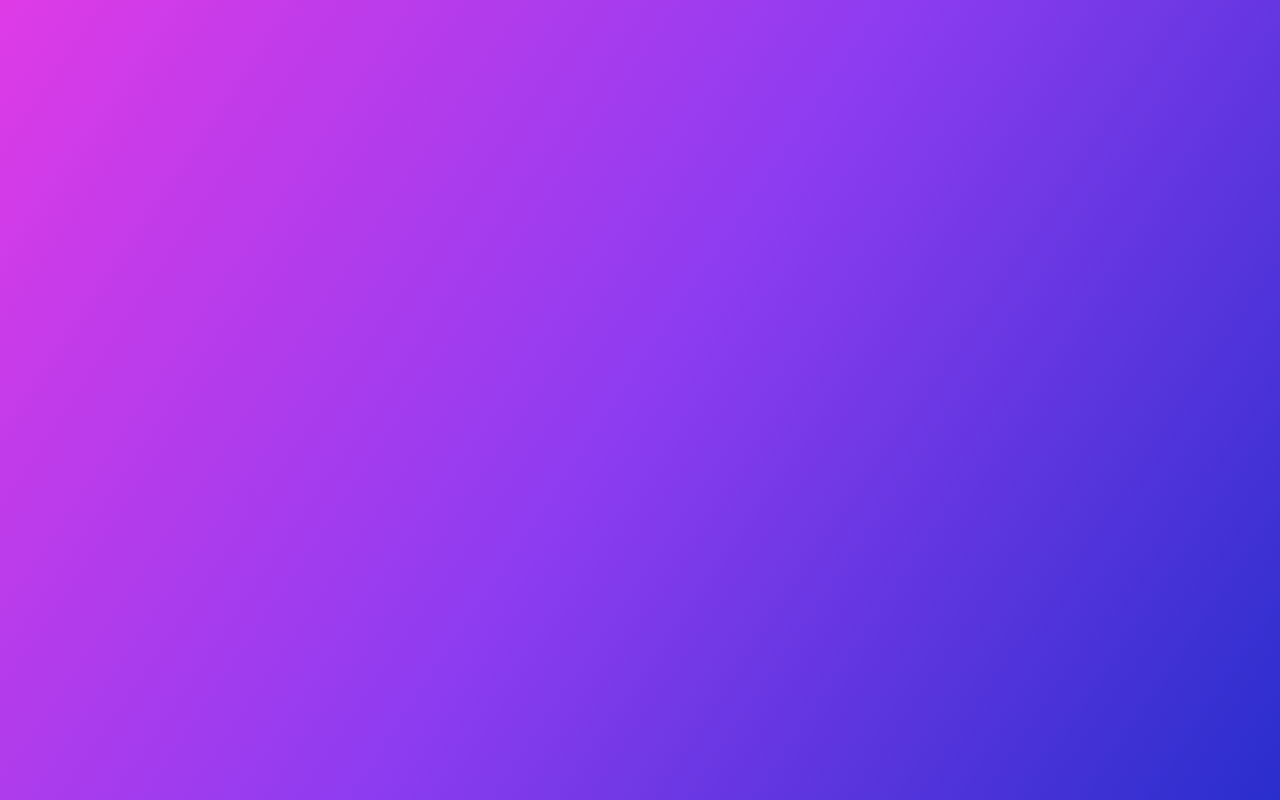
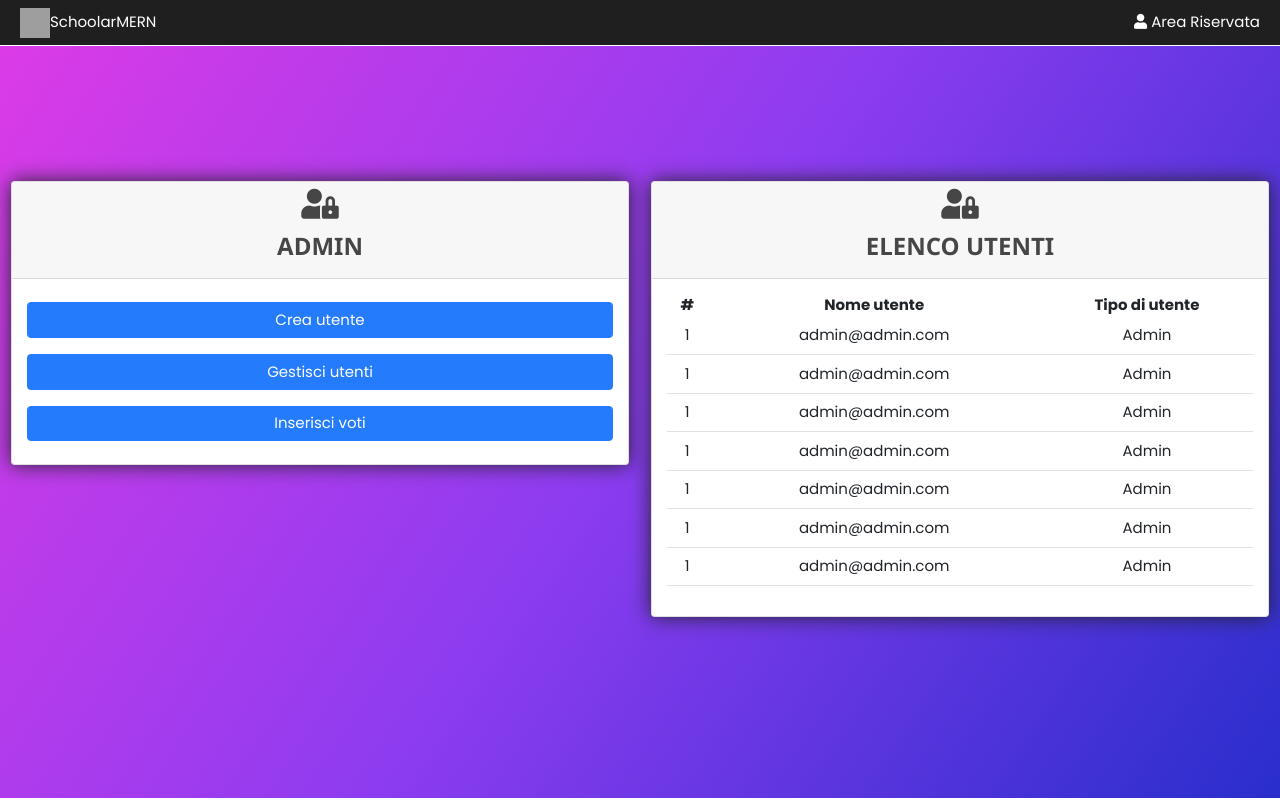
Before and after one commit to scholarStats/Webapp, a React (Create React App) app in the folder app_frontend/: page /Dashboard in a window 1280 px wide. Built offline with nearby package versions, Linux system fonts and the light colour scheme; grey boxes are pictures that could not be loaded.

Commit message:
Added admin dashboard

```diff
--- a/app_frontend/public/css/login.css
+++ b/app_frontend/public/css/login.css
@@ -64,7 +64,7 @@ button:hover {
 }
 
 .container {
-  padding: 60px;
+  padding: 30px;
 }
 
 .modal {
--- a/app_frontend/public/css/style.css
+++ b/app_frontend/public/css/style.css
@@ -53,12 +53,13 @@ section {
     border-bottom: 2px solid white;
 }
 
-#timeSection{
+#timeSection, #dashboardSection{
     width: 100%;
     height: 100vh;
     display: flex;
     align-items: center;
     justify-content: center;
+    flex-direction: column;
 }
 
 #title{
@@ -186,3 +187,21 @@ div > h5 {
     border-radius: 20px;
     padding: 1.3rem;
 }
+
+.card {
+    color: #464646;
+    text-align: center;
+    box-shadow: 0 0 20px #25252e;
+}
+
+.card i {
+    font-size: 30px;
+}
+
+.card h3 {
+    font-weight: 600;
+}
+
+#dashboardSection .row-100 {
+    width: 100vw !important;
+}
--- /dev/null
+++ b/app_frontend/src/Components/Admin/Dashboard.jsx
@@ -0,0 +1,86 @@
+import React, { Component } from 'react';
+import Navbar from '../Partials/Navbar'
+
+class Dashboard extends Component {
+    render = () => {
+        return (
+            <div>
+                <Navbar />
+                <section id="dashboardSection">
+                    <div className="row row-100">
+                        <div className="col-lg-6">
+                            <div className="card">
+                                <div className="card-header">
+                                    <i class="fas fa-user-lock x-large"></i>
+                                    <h3>ADMIN</h3>
+                                </div>
+                                <div className="card-body">
+                                    <button className="btn btn-primary">Crea utente</button>
+                                    <button className="btn btn-primary">Gestisci utenti</button>
+                                    <button className="btn btn-primary">Inserisci voti</button>
+                                </div>
+                            </div>
+                        </div>
+                        <div className="col-lg-6">
+                            <div className="card">
+                                <div className="card-header">
+                                    <i class="fas fa-user-lock x-large"></i>
+                                    <h3>ELENCO UTENTI</h3>
+                                </div>
+                                <div className="card-body user-">
+                                    <table className="table">
+                                        <thead>
+                                            <th>#</th>
+                                            <th>Nome utente</th>
+                                            <th>Tipo di utente</th>
+                                        </thead>
+                                        <tbody>
+                                            {/* Da implementare con il DB */}
+                                            <tr>
+                                                <td>1</td>
+                                                <td>admin@admin.com</td>
+                                                <td>Admin</td>
+                                            </tr>
+                                            <tr>
+                                                <td>1</td>
+                                                <td>admin@admin.com</td>
+                                                <td>Admin</td>
+                                            </tr>
+                                            <tr>
+                                                <td>1</td>
+                                                <td>admin@admin.com</td>
+                                                <td>Admin</td>
+                                            </tr>
+                                            <tr>
+                                                <td>1</td>
+                                                <td>admin@admin.com</td>
+                                                <td>Admin</td>
+                                            </tr>
+                                            <tr>
+                                                <td>1</td>
+                                                <td>admin@admin.com</td>
+                                                <td>Admin</td>
+                                            </tr>
+                                            <tr>
+                                                <td>1</td>
+                                                <td>admin@admin.com</td>
+                                                <td>Admin</td>
+                                            </tr>
+                                            <tr>
+                                                <td>1</td>
+                                                <td>admin@admin.com</td>
+                                                <td>Admin</td>
+                                            </tr>
+                                        </tbody>
+                                    </table>
+                                </div>
+                            </div>
+                        </div>
+                    </div>
+                </section>
+            </div>
+        )
+    }
+}
+
+export default Dashboard;
--- a/app_frontend/src/Components/App.jsx
+++ b/app_frontend/src/Components/App.jsx
@@ -29,9 +29,11 @@ export default class App extends Component {
                 <Navbar />
                 <div id="title">
                     <h1 align="center">{this.state.message}</h1>
-                    <div id="desc">
+
+                    {/* <div id="desc">
                         <p align="center">Seleziona anno</p>
-                    </div>
+                    </div> */}
+
                 </div>
                 <section id="timeSection">
                     <div id="lineCont">
--- a/app_frontend/src/Modules/Chart.jsx
+++ b/app_frontend/src/Modules/Chart.jsx
@@ -40,7 +40,6 @@ class Chart {
                             display: false,
                             fontColor: "white",
                             stepSize: 1,
-                            beginAtZero: true
                         },
                         gridLines: {
                             drawBorder: false,
--- a/app_frontend/src/index.js
+++ b/app_frontend/src/index.js
@@ -5,6 +5,7 @@ import App from './Components/App'
 import Year from './Components/Year'
 import Error from './Components/Partials/Error'
 import Login from './Components/Login'
+import Dashboard from './Components/Admin/Dashboard';
 
 
 ReactDOM.render(
@@ -15,6 +16,7 @@ ReactDOM.render(
         <Route exact path="/Login" component={() => < Login/>} />
         <Route path="/Year/:year" component={() => <Year />} />
         <Route path="/Error/:code" component={() => <Error />} />
+        <Route path="/Dashboard" component={() => <Dashboard />} />
       </Switch>
     </Router>
   </React.StrictMode>,
```
